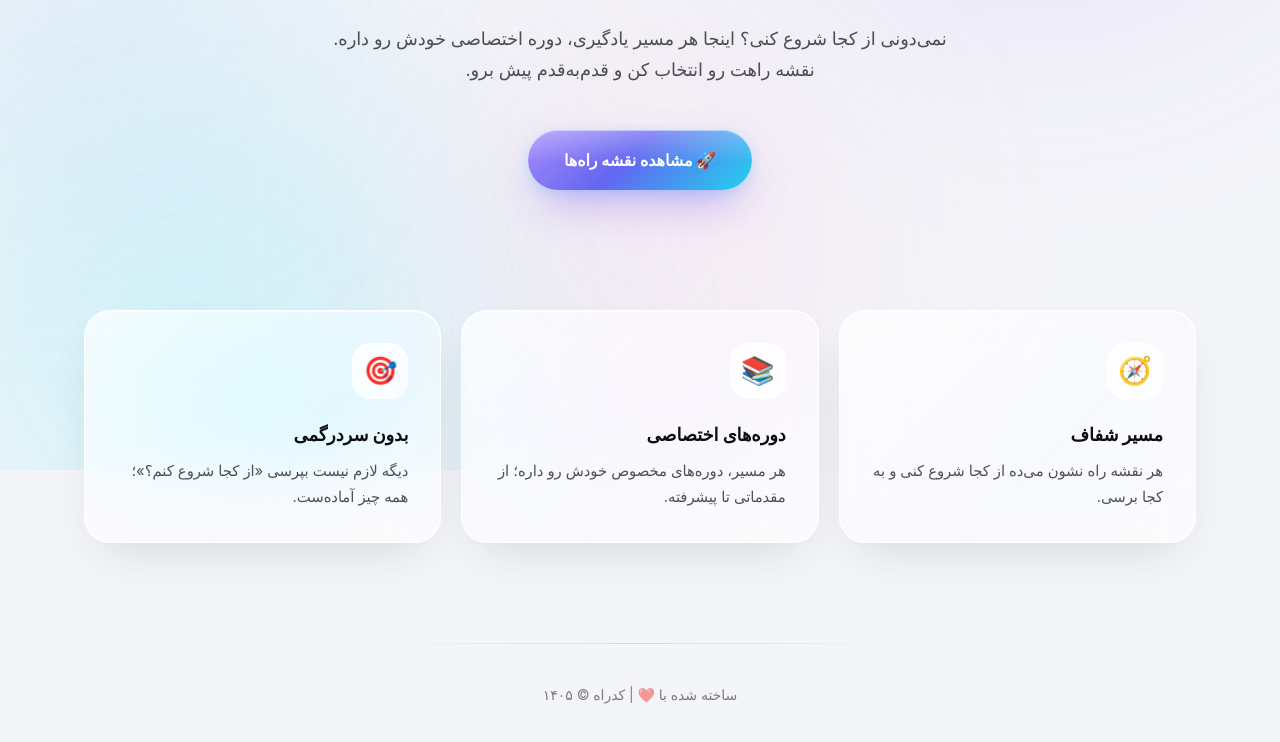
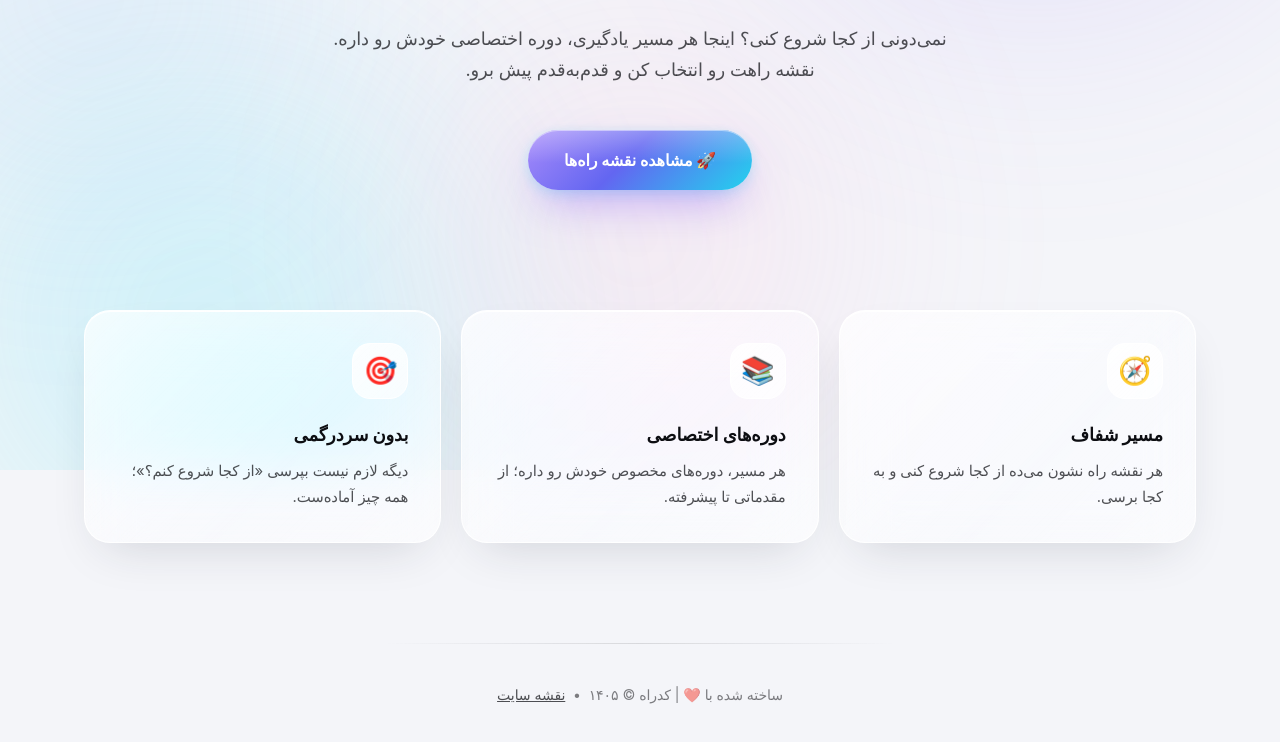
Before and after one commit to Omidam86/kodrah, a plain HTML site: page index.html in a window 1280 px wide. Shown: the part 330-1072 px from the top of the page. Drawn offline with Linux system fonts and the light colour scheme; a small style sheet from the web is missing.

Commit message:
Update index.html

```diff
--- a/index.html
+++ b/index.html
@@ -93,7 +93,11 @@
 <!-- Footer -->
 <footer class="site-footer">
   <div class="container">
-    <p>ساخته شده با ❤️ | کدراه © ۱۴۰۵</p>
+    <p>
+      ساخته شده با ❤️ | کدراه © ۱۴۰۵
+      &nbsp;•&nbsp;
+      <a href="sitemap.html" style="color: var(--text-soft); text-decoration: underline;">نقشه سایت</a>
+    </p>
   </div>
 </footer>
 
```
